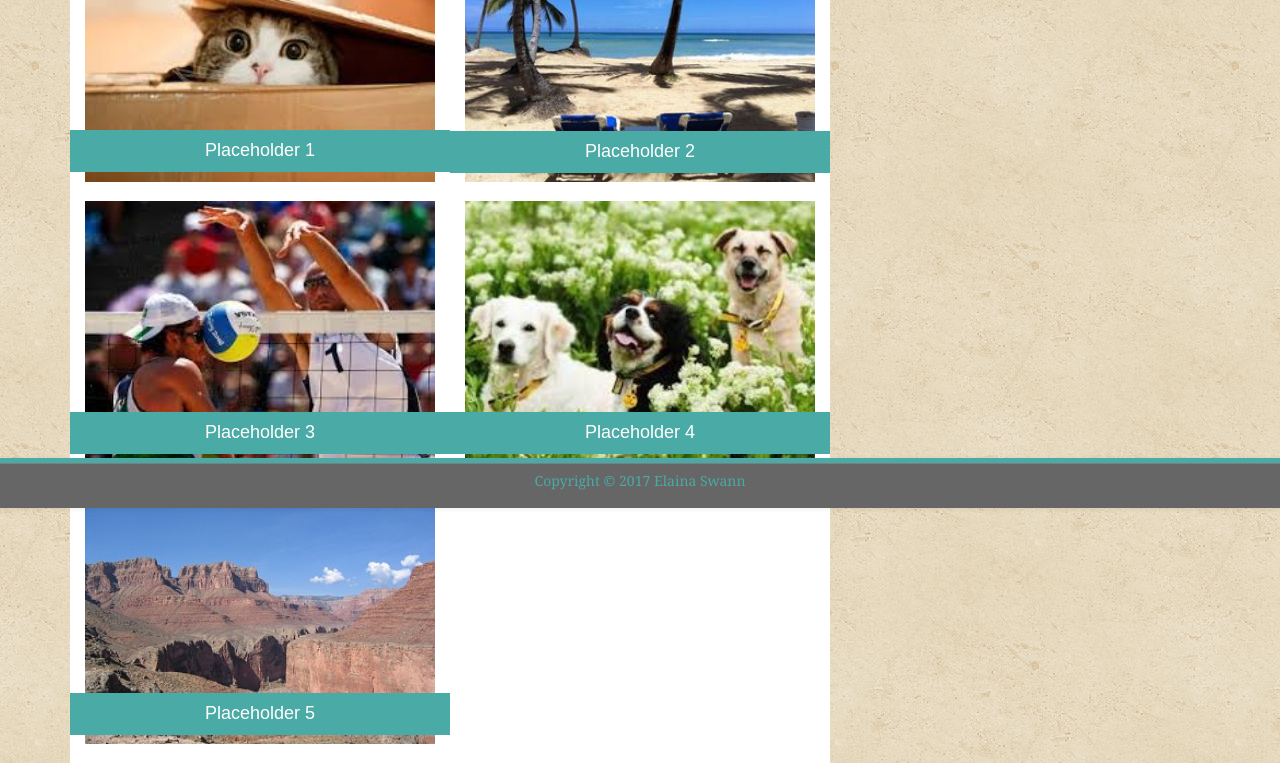
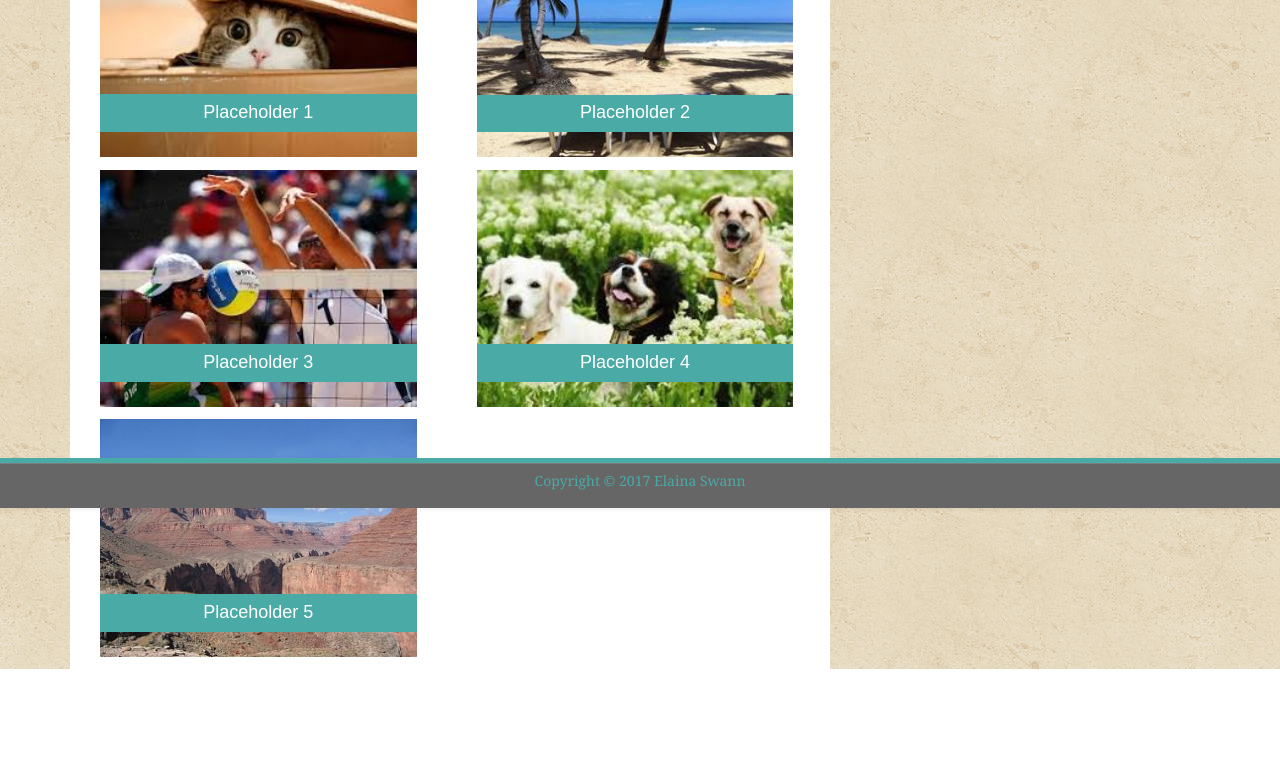
Before and after one commit to emswann/Bootstrap-Portfolio, a plain HTML site: page portfolio.html in a window 1280 px wide. Shown: the part 292-1055 px from the top of the page. After the commit the page ends 961 px from the top, so only its background shows below. Drawn offline with nearby package versions, Linux system fonts and the light colour scheme.

Commit message:
Initial Baseline Version

```diff
--- a/assets/css/style.css
+++ b/assets/css/style.css
@@ -51,19 +51,21 @@ html, body {
 }
 
 .img-container {
+  margin: 0 3rem;
+  padding: 0;
   position: relative;
 }
 
 .img-portfolio {
   height: 100%;
-  margin-bottom: 1.875rem;
+  margin-bottom: 1.25rem;
   width: 100%;
 }
 
 .img-caption {
   align-items: center;
   background: #4aaaa5;
-  bottom: 10%;
+  bottom: 15%;
   color: #ffffff;
   display: flex;
   height: 15%;
--- a/portfolio.html
+++ b/portfolio.html
@@ -75,7 +75,7 @@
 
         <div class="row" id="portfolio-row-1">
 
-          <div class="col-md-6 img_container">
+          <div class="col-md-5 img-container">
 
             <img class="img-responsive img-portfolio" src="assets/images/placeholder1-320x240px.jpg" alt="Elaina Swann Portfolio Placeholder 1" />
 
@@ -85,7 +85,7 @@
 
           </div> <!-- ./portfolio-1 -->
 
-          <div class="col-md-6 img-container">
+          <div class="col-md-5 img-container">
 
             <img class="img-responsive img-portfolio" src="assets/images/placeholder2-320x240px.jpg" alt="Elaina Swann Portfolio Placeholder 2" />
 
@@ -99,7 +99,7 @@
 
         <div class="row" id="portfolio-row-2">
 
-          <div class="col-md-6 img-container">
+          <div class="col-md-5 img-container">
 
             <img class="img-responsive img-portfolio" src="assets/images/placeholder3-320x240px.jpg" alt="Elaina Swann Portfolio Placeholder 3" />
 
@@ -109,7 +109,7 @@
 
           </div> <!-- ./portfolio-3 -->
 
-          <div class="col-md-6 img-container">
+          <div class="col-md-5 img-container">
 
             <img class="img-responsive img-portfolio" src="assets/images/placeholder4-320x240px.jpg" alt="Elaina Swann Portfolio Placeholder 4" />
 
@@ -123,7 +123,7 @@
 
         <div class="row" id="portfolio-row-3">
 
-          <div class="col-md-6 img-container">
+          <div class="col-md-5 img-container">
             <img class="img-responsive img-portfolio" src="assets/images/placeholder5-320x240px.jpg" alt="Elaina Swann Portfolio Placeholder 5" />
 
             <div class="caption img-caption">
```
Also changed, not shown: index.html (+1 -1 lines), assets/images/Elaina-Swann-Profile.jpg (deleted), assets/images/Elaina-Swann-Profile.png (added).
